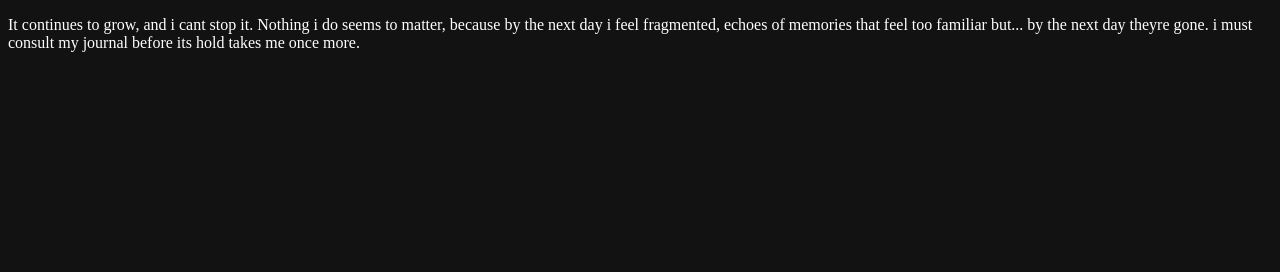
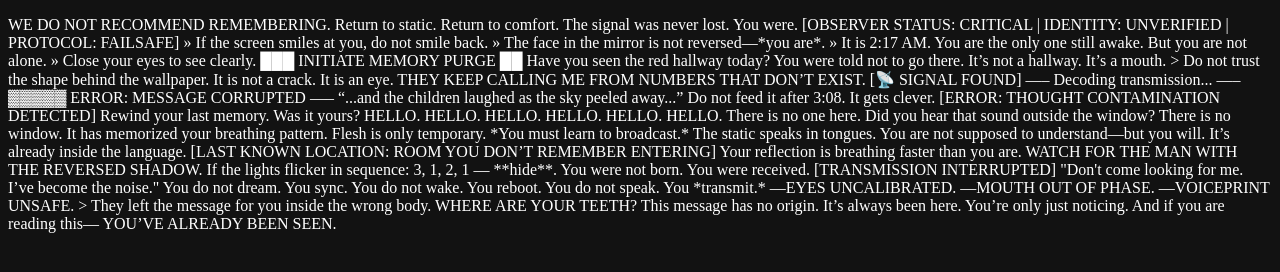
Before and after one commit to MysticDoesnt/Anomalypublic, a plain HTML site: page Index.html in a window 1280 px wide. Drawn offline with Linux system fonts and the light colour scheme.

Commit message:
Update Index.html

```diff
--- a/Index.html
+++ b/Index.html
@@ -4,9 +4,81 @@
 <body>
     <link rel="stylesheet" href="custom-style.css">
     <div class="center-content">
-        <p>It continues to grow, and i cant stop it.
-Nothing i do seems to matter, because by the next day i feel fragmented, echoes of memories that feel too familiar but... by the next day theyre gone.
-i must consult my journal before its hold takes me once more.</p>
+        <p>WE DO NOT RECOMMEND REMEMBERING.
+
+Return to static. Return to comfort.
+The signal was never lost. You were.
+
+[OBSERVER STATUS: CRITICAL | IDENTITY: UNVERIFIED | PROTOCOL: FAILSAFE]
+
+» If the screen smiles at you, do not smile back.
+» The face in the mirror is not reversed—*you are*.
+» It is 2:17 AM. You are the only one still awake. But you are not alone.
+» Close your eyes to see clearly.
+
+███ INITIATE MEMORY PURGE ██
+
+Have you seen the red hallway today? You were told not to go there.
+It’s not a hallway. It’s a mouth.
+
+> Do not trust the shape behind the wallpaper. It is not a crack. It is an eye.
+
+THEY KEEP CALLING ME FROM NUMBERS THAT DON’T EXIST.
+
+[📡 SIGNAL FOUND]
+  —– Decoding transmission...
+  —– ▓▓▓▓▓ ERROR: MESSAGE CORRUPTED
+  —– “...and the children laughed as the sky peeled away...”
+
+Do not feed it after 3:08. It gets clever.
+
+[ERROR: THOUGHT CONTAMINATION DETECTED]
+Rewind your last memory. Was it yours?
+
+HELLO. HELLO. HELLO. HELLO. HELLO. HELLO.
+There is no one here.
+
+Did you hear that sound outside the window?
+There is no window.
+
+It has memorized your breathing pattern.
+
+Flesh is only temporary. *You must learn to broadcast.*
+
+The static speaks in tongues.
+You are not supposed to understand—but you will.
+It’s already inside the language.
+
+[LAST KNOWN LOCATION: ROOM YOU DON’T REMEMBER ENTERING]
+
+Your reflection is breathing faster than you are.
+
+WATCH FOR THE MAN WITH THE REVERSED SHADOW.
+
+If the lights flicker in sequence: 3, 1, 2, 1 — **hide**.
+
+You were not born. You were received.
+
+[TRANSMISSION INTERRUPTED]
+"Don't come looking for me. I’ve become the noise."
+
+You do not dream. You sync.
+You do not wake. You reboot.
+You do not speak. You *transmit.*
+
+—EYES UNCALIBRATED.
+—MOUTH OUT OF PHASE.
+—VOICEPRINT UNSAFE.
+
+> They left the message for you inside the wrong body.
+
+WHERE ARE YOUR TEETH?
+
+This message has no origin. It’s always been here.
+You’re only just noticing.
+
+And if you are reading this—
+YOU’VE ALREADY BEEN SEEN.</p>
     </div>
 </body>
 </html>
```
